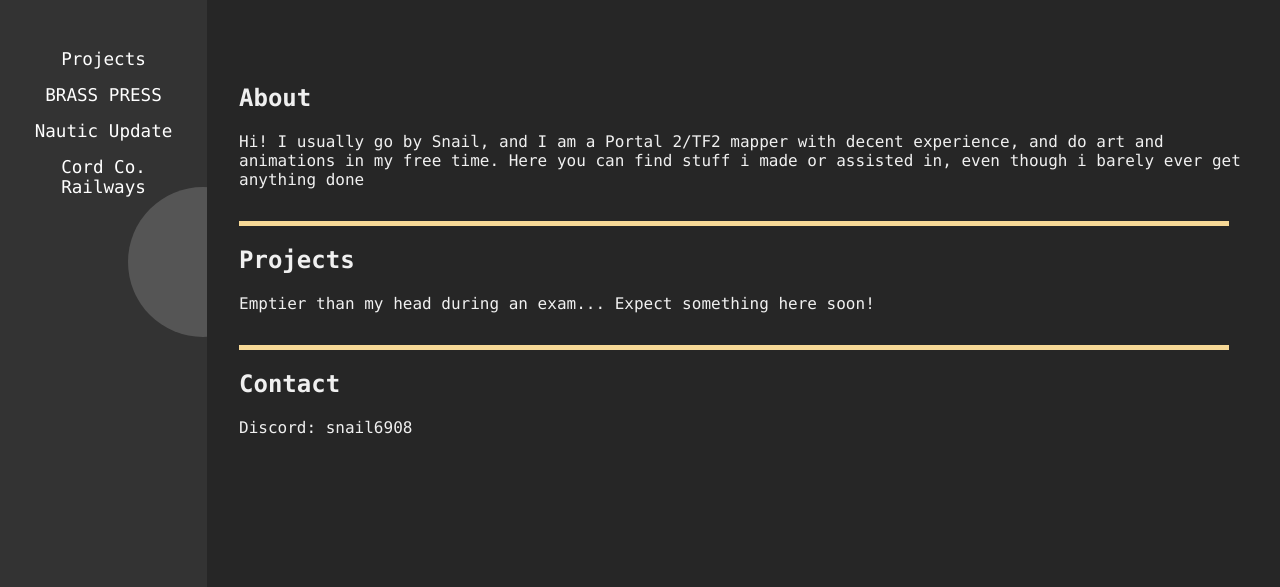
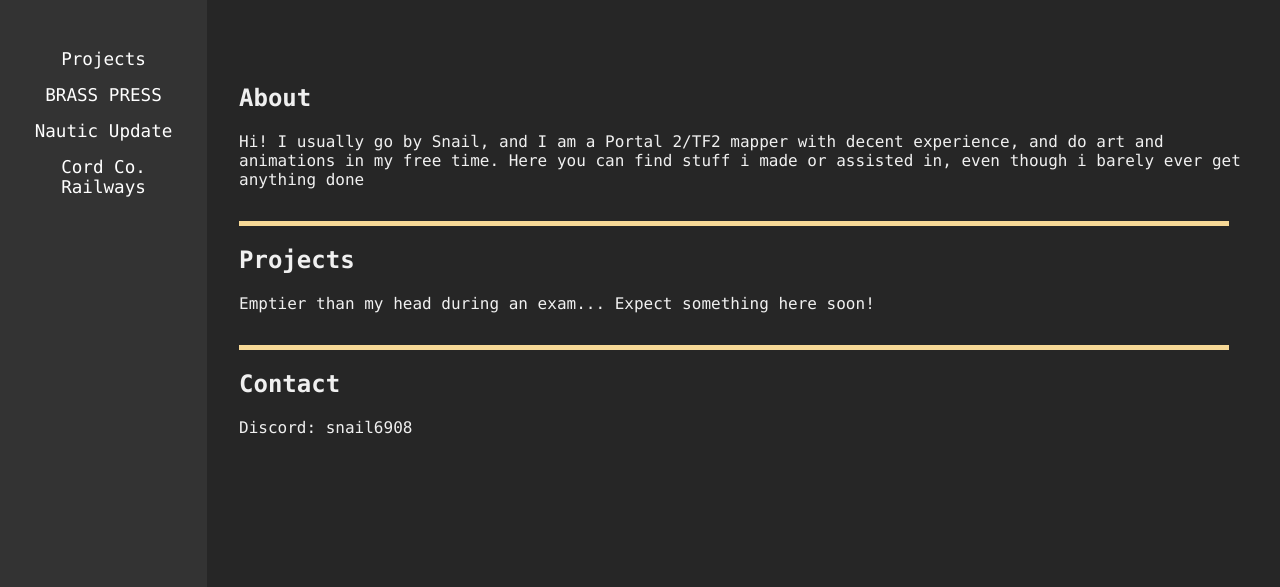
Before and after one commit to BuilderSnail/buildersnail.github.io, a website: page index.html in a window 1280 px wide. Shown: the part 213-800 px from the top of the page. Drawn offline with Linux system fonts and the light colour scheme.

Commit message:
Removed circles until further usage, fixed scrollbar.

```diff
--- a/index.html
+++ b/index.html
@@ -47,8 +47,8 @@
         </main>
     </div>
     <div class="image-background"></div>
-    <div class="shape grainy-circle"></div>
-    <div class="shape blurry-circle"></div>
+    <!--<div class="shape grainy-circle"></div>-->
+    <!--<div class="shape blurry-circle"></div> I keep these here for you as comments until they are actually used on the site. -nijo -->
      <script src="script.js"></script>
 </body>
 </html>
--- a/styles.css
+++ b/styles.css
@@ -138,12 +138,6 @@ section h2 {
     background-color: #555; /* Darker color on hover */
 }
 
-/* Firefox Scrollbar */
-body {
-    scrollbar-width: thin; /* Thin scrollbar */
-    scrollbar-color: #333 #d9d9d9; /* Color of the scrollbar thumb and track */
-}
-
 /* Crosshair cursor */
 .crosshair-cursor {
     cursor: crosshair;
```
Also changed, not shown: brass-press.html (+0 -2 lines), cord-co-info.html (+0 -2 lines), nautic-upgrade.html (+0 -2 lines).
